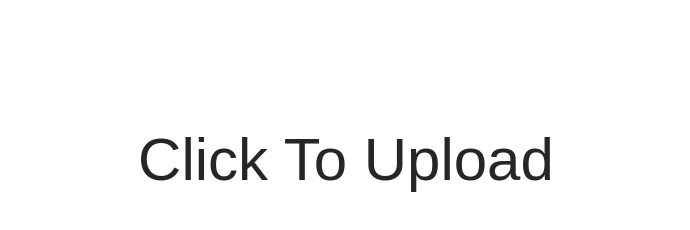
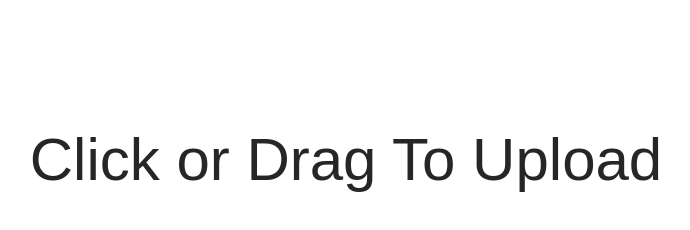
Before and after one commit to zenxds/temp-transfer, a website: page app/view/index.html in a window 1280 px wide. Shown: the whole page, without its empty margins (294-984 px from the left). Drawn offline with nearby package versions, Linux system fonts and the light colour scheme; files that its build step writes are made by us from their sources; files whose address does not match are found by name.

Commit message:
feat: 拖拽上传

```diff
--- a/app/view/index.html
+++ b/app/view/index.html
@@ -4,7 +4,7 @@
 
 {% block content %}
 <div class="container">
-  <label for="file" class="main-label">Click To Upload</label>
+  <label for="file" class="main-label">Click or Drag To Upload</label>
   <input type="file" hidden id="file" name="file">
 </div>
 {% endblock %}
```
